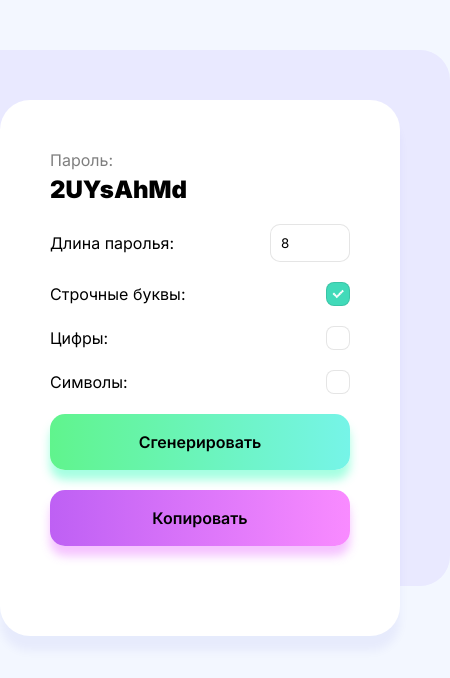
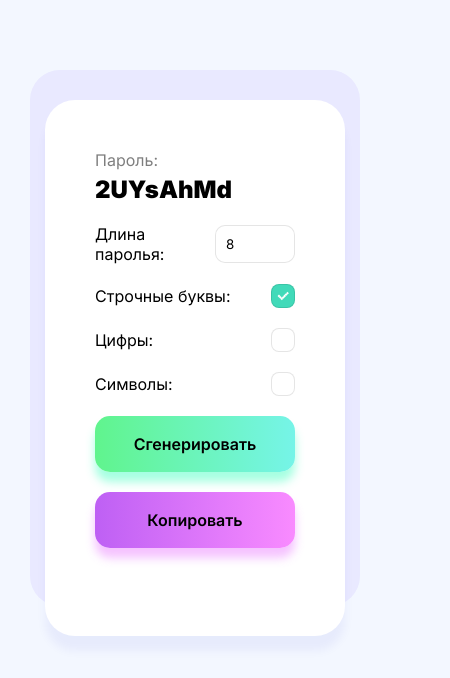
Before and after one commit to mzhigalka/passwordGenerator, a React (Create React App) app: page / in a window 390 px wide. Shown: the top 678 px of the page, 450 px wide, since content can reach past the window. Built offline with nearby package versions, Linux system fonts and the light colour scheme.

Commit message:
Added adaptation for mobile versions

```diff
--- a/src/scss/index.scss
+++ b/src/scss/index.scss
@@ -22,6 +22,14 @@ body {
   position: relative;
   box-shadow: 0 15px 10px rgba(0, 13, 189, 0.05);
   min-height: 536px;
+
+  @media (max-width: 460px) {
+    width: 350px;
+  }
+
+  @media (max-width: 400px) {
+    width: 300px;
+  }
 
   button {
     margin-top: 20px;
@@ -75,6 +83,12 @@ body {
     background-color: #e9e9ff;
     border-radius: 30px;
     z-index: -1;
+
+    @media (max-width: 530px) {
+      width: calc(100% + 10%);
+      left: -15px;
+      top: -30px;
+    }
   }
 
   .subtitle {
```
